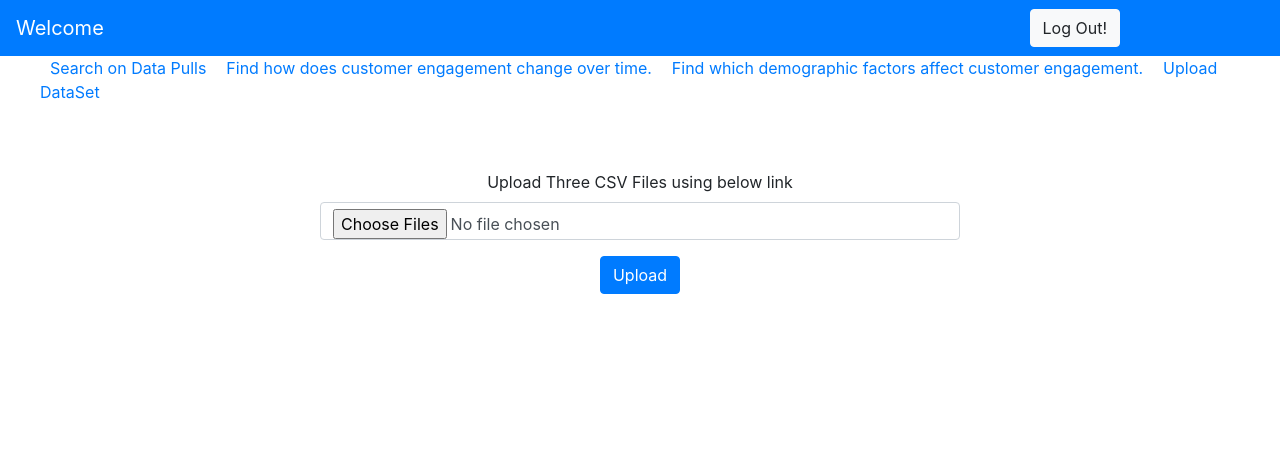
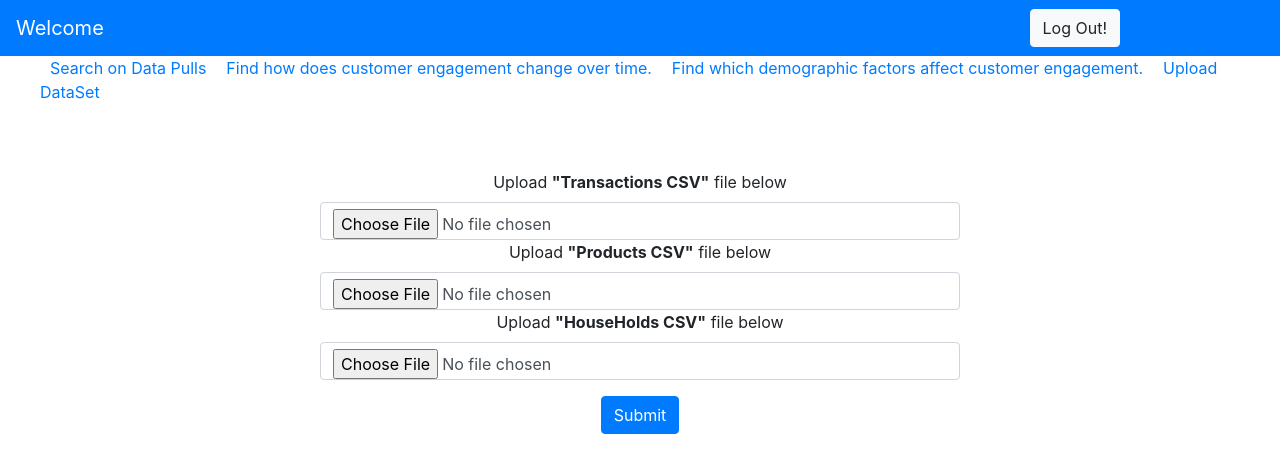
Before and after one commit to Akhil-Reddy-Challa/cloud-compute-project, a React (Create React App) app in the folder front-end/: page /home/page4 in a window 1280 px wide. Shown: the top 472 px of the page. Built offline with nearby package versions, Linux system fonts and the light colour scheme; no server answers.

Commit message:
csv parser can filter headers with trim functions & updated http server error function

```diff
--- a/front-end/src/components/Page4.js
+++ b/front-end/src/components/Page4.js
@@ -4,14 +4,15 @@ const Page4 = () => {
   const handleFilesUpload = async (e) => {
     e.preventDefault(); //Prevents page reload
 
-    let uploadedFiles = document.getElementById("csvFiles");
-    uploadedFiles = uploadedFiles.files;
+    let transactionsFile = document.getElementById("transactionsFile").files;
+    let productsFile = document.getElementById("productsFile").files;
+    let householdsFile = document.getElementById("householdsFile").files;
 
     //Now prepare the file for transfer
     const file_data = new FormData();
-    file_data.append("csvFiles", uploadedFiles[0]);
-    file_data.append("csvFiles", uploadedFiles[1]);
-    file_data.append("csvFiles", uploadedFiles[2]);
+    file_data.append("csvFiles", transactionsFile[0]);
+    file_data.append("csvFiles", productsFile[0]);
+    file_data.append("csvFiles", householdsFile[0]);
 
     const { status } = await fetch(Backend_API + "csvupload", {
       method: "POST",
@@ -27,20 +28,41 @@ const Page4 = () => {
       >
         <div className="mb-3">
           <label htmlFor="csvFile" className="form-label">
-            Upload Three CSV Files using below link
+            Upload <b>"Transactions CSV"</b> file below
           </label>
           <input
             type="file"
-            id="csvFiles"
+            id="transactionsFile"
             className="form-control"
             name="csvFiles"
             accept=".csv"
-            multiple
+            required
+          />
+          <label htmlFor="csvFile" className="form-label">
+            Upload <b>"Products CSV"</b> file below
+          </label>
+          <input
+            type="file"
+            id="productsFile"
+            className="form-control"
+            name="csvFiles"
+            accept=".csv"
+            required
+          />
+          <label htmlFor="csvFile" className="form-label">
+            Upload <b>"HouseHolds CSV"</b> file below
+          </label>
+          <input
+            type="file"
+            id="householdsFile"
+            className="form-control"
+            name="csvFiles"
+            accept=".csv"
             required
           />
         </div>
         <button type="submit" className="btn btn-primary">
-          Upload
+          Submit
         </button>
       </form>
     </div>
```
Also changed, not shown: 2 other files (tests, documents, lock files or other folders).
